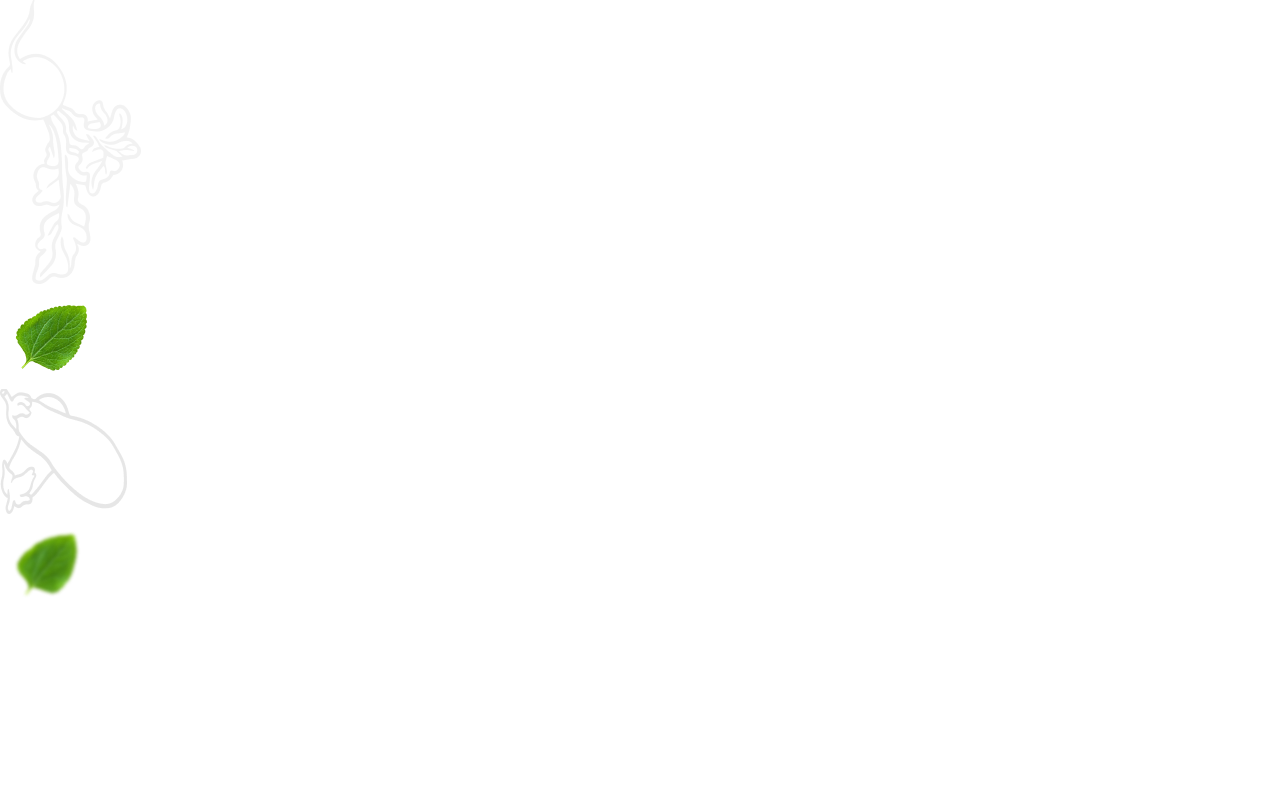
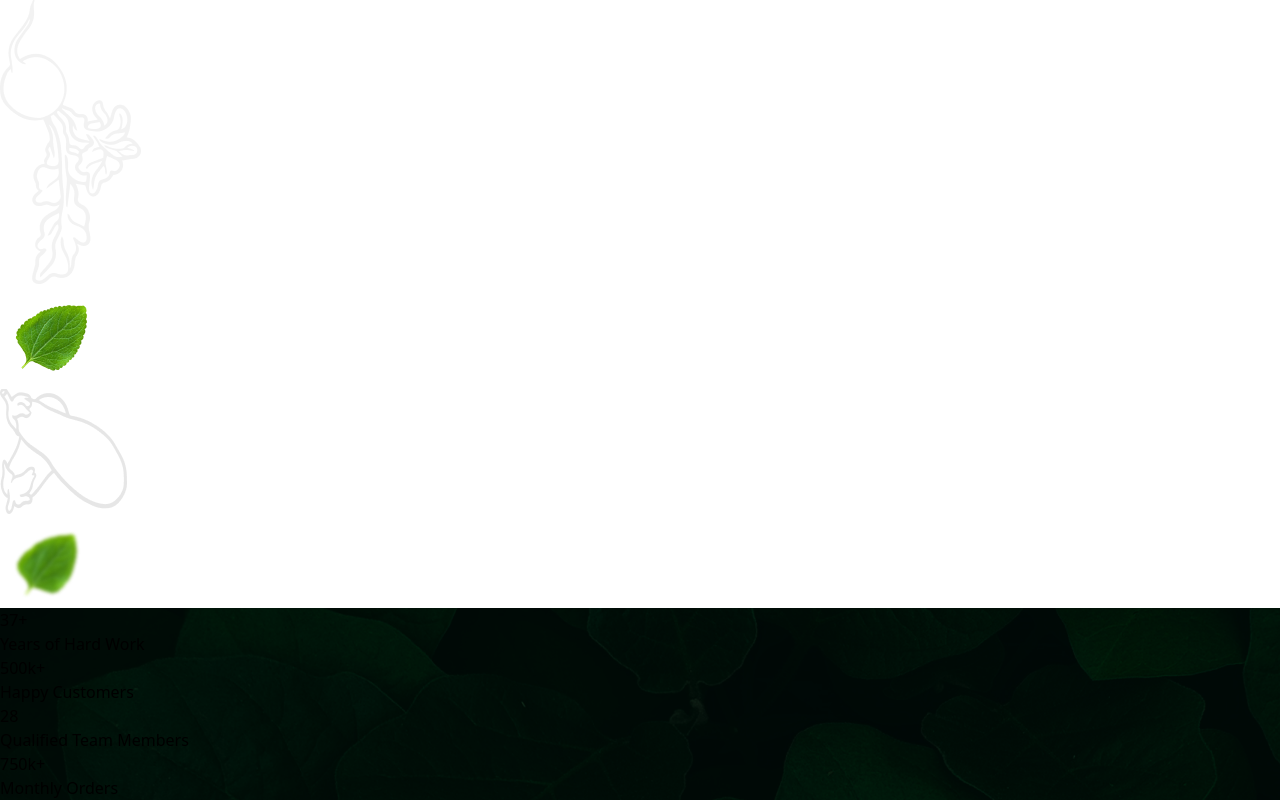
Before and after one commit to DemoStephen/Ubuntu-Mart, a React (Vite) app: page / in a window 1280 px wide. Shown: the part 7660-8460 px from the top of the page. Before the commit the page ends 8268 px from the top, so only its background shows below. Built offline with nearby package versions, Linux system fonts and the light colour scheme.

Commit message:
home page updated

```diff
--- a/src/Pages/Home.jsx
+++ b/src/Pages/Home.jsx
@@ -1,7 +1,9 @@
+import DiscountSales from "../UI/DiscountSales";
 import FeaturedProduct from "../UI/FeaturedProduct";
 import Header from "../UI/Header";
 import Navigation from "../UI/Navigation";
 import SellingPoint from "../UI/SellingPoint";
+import SellingPoint2 from "../UI/SellingPoint2";
 import TopCategories from "../UI/TopCategories";
 import Trust from "../UI/Trust";
 
@@ -14,6 +16,8 @@ export default function Home() {
       <FeaturedProduct />
       <TopCategories />
       <Trust />
+      <SellingPoint2 />
+      <DiscountSales />
     </>
   );
 }
```
